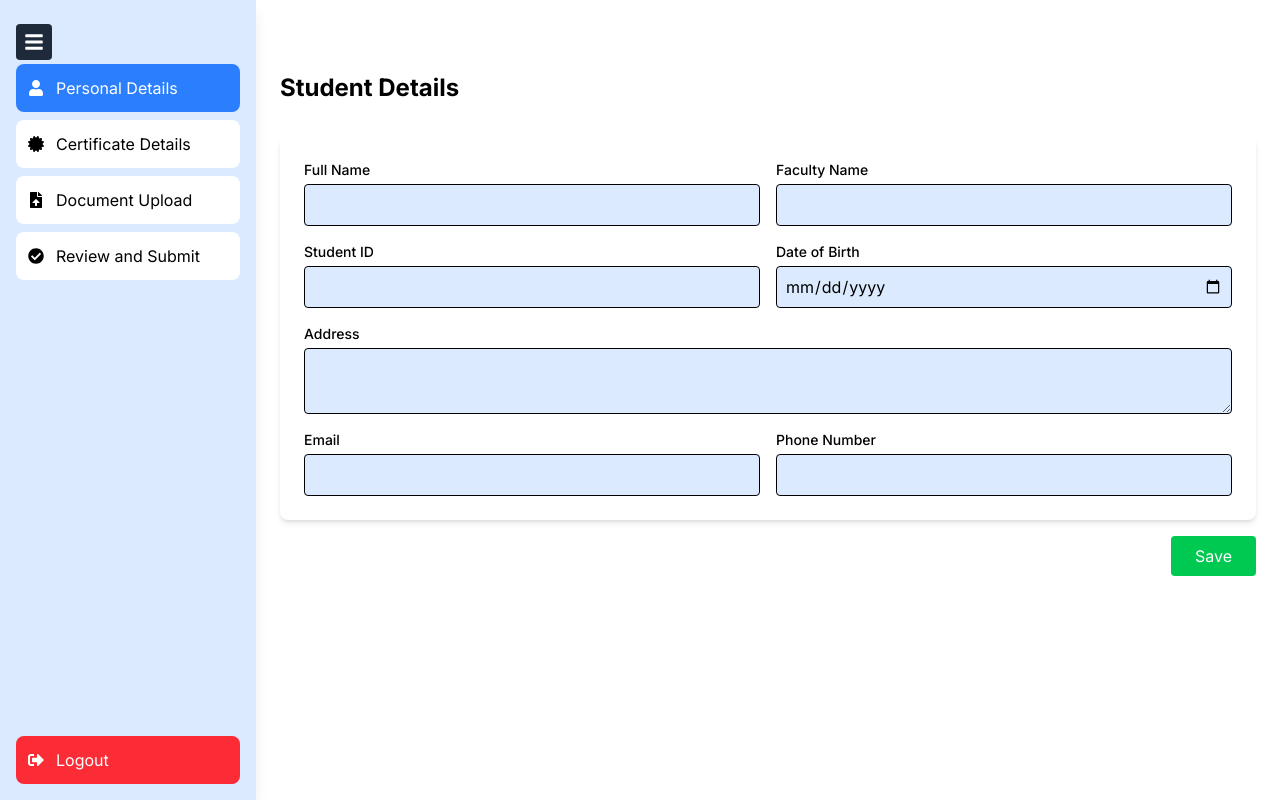
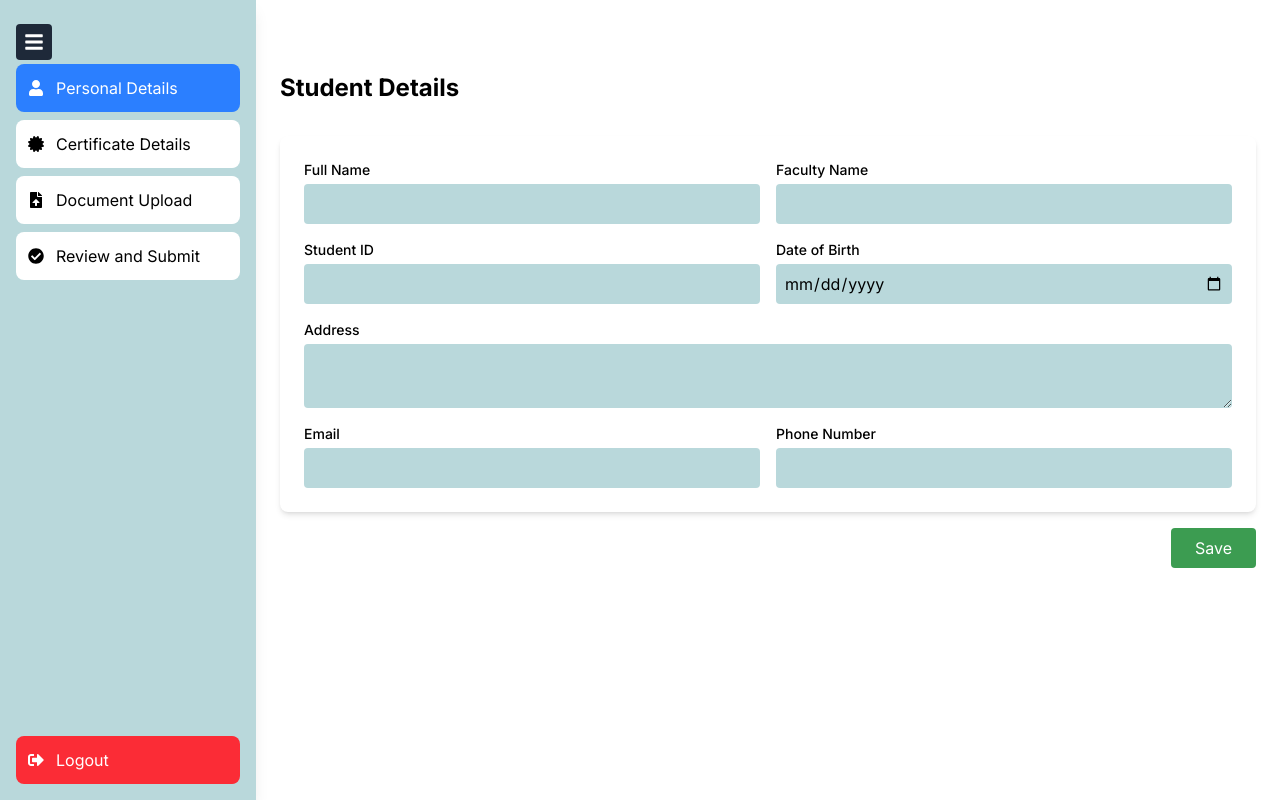
Before and after one commit to DESHANISIRIWARDHANA/Replacement-of-sports-certificates, a React (Vite) app in the folder frontend/: page /personalDetails in a window 1280 px wide. Built offline with nearby package versions, Linux system fonts and the light colour scheme.

Commit message:
change colors

```diff
--- a/frontend/src/pages/ReplacementCertificateForm.jsx
+++ b/frontend/src/pages/ReplacementCertificateForm.jsx
@@ -49,7 +49,7 @@ export default function ReplacementCertificateForm() {
               <label className="block text-sm font-medium">Event Name</label>
               <input
                 {...register("eventName")}
-                className="w-full border p-2 rounded mt-1 bg-blue-100"
+                className="w-full p-2 rounded mt-1 bg-[#B9D8DB]"
               />
               <p className="text-red-500 text-sm">{errors.eventName?.message}</p>
             </div>
@@ -57,7 +57,7 @@ export default function ReplacementCertificateForm() {
               <label className="block text-sm font-medium">Type of Certificate</label>
               <input
                 {...register("certificateType")}
-                className="w-full border p-2 rounded mt-1 bg-blue-100"
+                className="w-full p-2 rounded mt-1 bg-[#B9D8DB]"
               />
               <p className="text-red-500 text-sm">{errors.certificateType?.message}</p>
             </div>
@@ -66,7 +66,7 @@ export default function ReplacementCertificateForm() {
               <input
                 type="date"
                 {...register("dateOfIssue")}
-                className="w-1/2 border p-2 rounded mt-1 bg-blue-100"
+                className="w-1/2 p-2 rounded mt-1 bg-[#B9D8DB]"
               />
               <p className="text-red-500 text-sm">{errors.dateOfIssue?.message}</p>
             </div>
@@ -74,15 +74,15 @@ export default function ReplacementCertificateForm() {
               <label className="block text-sm font-medium">Reason</label>
               <textarea
                 {...register("reason")}
-                className="w-full border p-2 rounded mt-1 bg-blue-100"
+                className="w-full p-2 rounded mt-1 bg-[#B9D8DB]"
               />
               <p className="text-red-500 text-sm">{errors.reason?.message}</p>
             </div>
           </form>
         </div>
         <div className="mt-4 text-right">
-          <button className="bg-gray-500 text-white px-4 py-2 rounded mr-2">Back</button>
-          <button className="bg-blue-500 text-white px-4 py-2 rounded">Next</button>
+          <button className="bg-[#3C9C5121] text-black px-4 py-2 rounded mr-2">Back</button>
+          <button className="bg-[#3C9C5154] text-black px-4 py-2 rounded">Next</button>
         </div>
       </div>
     </div>
--- a/frontend/src/pages/Sidebar.jsx
+++ b/frontend/src/pages/Sidebar.jsx
@@ -39,7 +39,7 @@ export default function Sidebar({ activeTab, setActiveTab }) {
       </button>
 
       <div
-        className={`fixed top-0 left-0 h-full bg-blue-100 shadow-lg transform ${
+        className={`fixed top-0 left-0 h-full bg-[#B9D8DB] shadow-lg transform ${
           isOpen ? "translate-x-0" : "-translate-x-full"
         } transition-transform duration-300 ease-in-out w-64 p-4 flex flex-col`}
       >
--- a/frontend/src/pages/StudentDetailsForm.jsx
+++ b/frontend/src/pages/StudentDetailsForm.jsx
@@ -53,7 +53,7 @@ export default function StudentDetailsForm() {
           <label className="block text-sm font-medium text-left">Full Name</label>
           <input
             {...register("fullName")}
-            className="w-full border p-2 rounded mt-1 text-left bg-blue-100"
+            className="w-full  p-2 rounded mt-1 text-left bg-[#B9D8DB]"
           />
           <p className="text-red-500 text-sm text-left">{errors.fullName?.message}</p>
         </div>
@@ -61,40 +61,40 @@ export default function StudentDetailsForm() {
           <label className="block text-sm  font-medium text-left">Faculty Name</label>
           <input
             {...register("facultyName")}
-            className="w-full border p-2 rounded mt-1 text-left bg-blue-100"
+            className="w-full  p-2 rounded mt-1 text-left bg-[#B9D8DB]"
           />
           <p className="text-red-500 text-sm text-left">{errors.facultyName?.message}</p>
         </div>
         <div className="flex flex-col items-start">
           <label className="block text-sm font-medium font-left">Student ID</label>
-          <input {...register("studentId")} className="w-full border p-2 rounded mt-1 bg-blue-100" />
+          <input {...register("studentId")} className="w-full  p-2 rounded mt-1 bg-[#B9D8DB]" />
           <p className="text-red-500 text-sm text-left">{errors.studentId?.message}</p>
         </div>
         <div className="flex flex-col items-start">
           <label className="block text-sm font-medium font-left">Date of Birth</label>
-          <input type="date" {...register("dateOfBirth")} className="w-full border p-2 rounded mt-1 text-left bg-blue-100"
+          <input type="date" {...register("dateOfBirth")} className="w-full  p-2 rounded mt-1 text-left bg-[#B9D8DB]"
           max={new Date().toISOString().split("T")[0]}  />
           <p className="text-red-500 text-left">{errors.dateOfBirth?.message}</p>
         </div>
         <div className="col-span-2 flex flex-col items-start">
           <label className="block text-sm font-medium font-left">Address</label>
-          <textarea {...register("address")} className="w-full border p-2 rounded mt-1 text-left bg-blue-100" />
+          <textarea {...register("address")} className="w-full  p-2 rounded mt-1 text-left bg-[#B9D8DB]" />
           <p className="text-red-500 text-sm text-left">{errors.address?.message}</p>
         </div>
         <div className="flex flex-col items-start">
           <label className="block text-sm font-medium text-left">Email</label>
-          <input type="email" {...register("email")} className="w-full border p-2 rounded mt-1 text-left bg-blue-100" />
+          <input type="email" {...register("email")} className="w-full  p-2 rounded mt-1 text-left bg-[#B9D8DB]" />
           <p className="text-red-500 text-sm text-left">{errors.email?.message}</p>
         </div>
         <div className="flex flex-col items-start">
           <label className="block text-sm font-medium text-left">Phone Number</label>
-          <input {...register("phoneNumber")} className="w-full border p-2 rounded mt-1 text-left bg-blue-100" />
+          <input {...register("phoneNumber")} className="w-full  p-2 rounded mt-1 text-left bg-[#B9D8DB]" />
           <p className="text-red-500 text-sm text-left">{errors.phoneNumber?.message}</p>
         </div>
       </form>
     </div>
     <div className="mt-4 text-right">
-          <button type="submit" className="bg-green-500 text-white px-6 py-2 rounded">Save</button>
+          <button type="submit" className="bg-[#3C9C51] text-white px-6 py-2 rounded">Save</button>
         </div>
     </div>
     </div>
```
